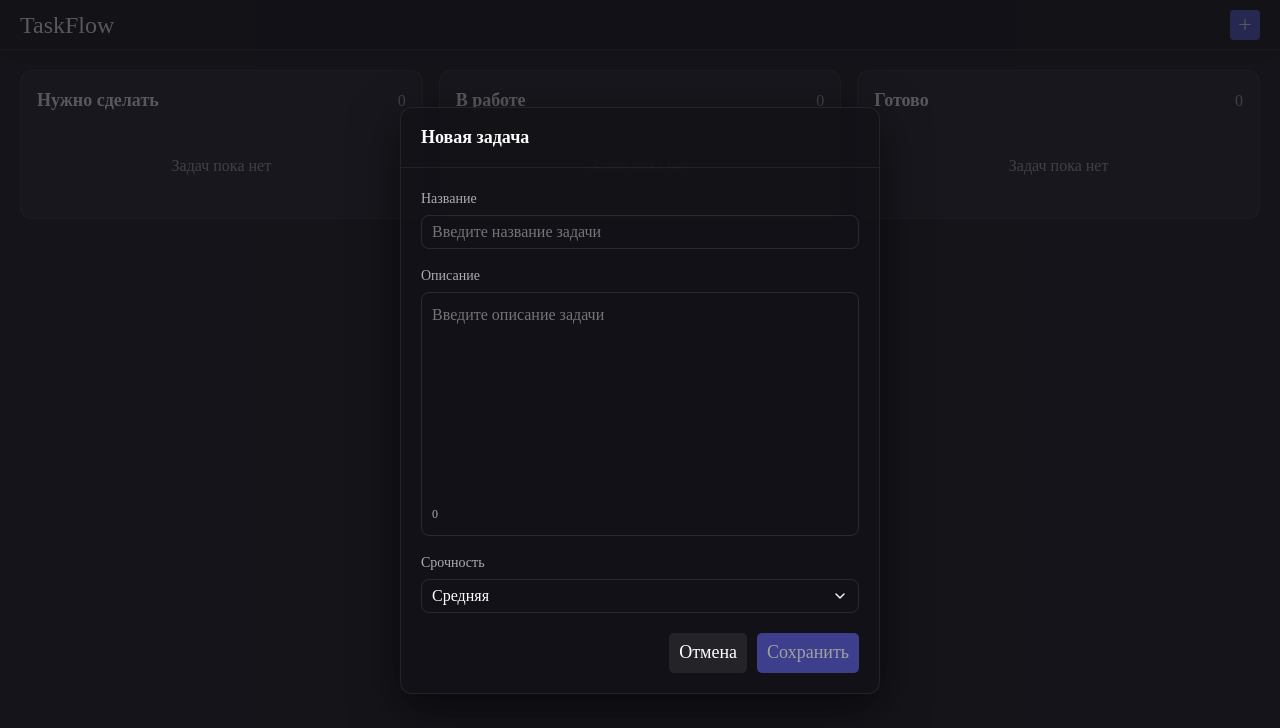
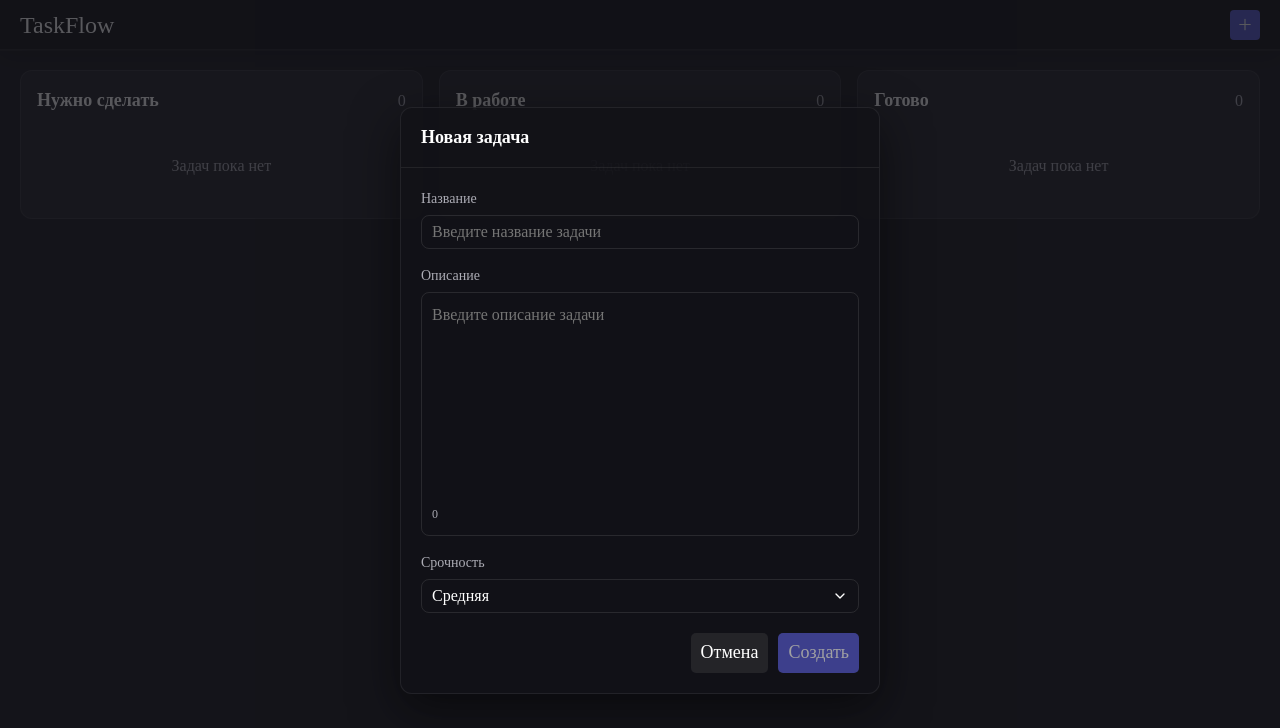
Before and after one commit to V1zefull/TaskFlow, a React (Vite) app: page / in a window 1280 px wide. Both pictures are taken after a click on the button 1245 px from the left and 24 px from the top of the page. Shown: the top 728 px of the page. Built offline with nearby package versions, Linux system fonts and the light colour scheme.

Commit message:
Feat: Добавление редактирования задач

```diff
--- a/src/App.tsx
+++ b/src/App.tsx
@@ -1,24 +1,63 @@
 import { useState } from "react";
 import "./App.css";
 import Header from "@/components/header/Header";
-import TaskCardAddModal from "@/components/taskCard/modal/TaskCardAddModal";
-import { useTaskStore } from "./store/useTaskStore";
-import TaskBoard from "./components/taskBoard/TaskBoard";
+import TaskFormModal from "@/components/taskCard/modal/TaskFormModal";
+import TaskBoard from "@/components/taskBoard/TaskBoard";
+import { useTaskStore } from "@/store/useTaskStore";
+import type { TaskFormValue } from "@/types/task";
 
 function App() {
-  const [isAddModalOpen, setIsAddModalOpen] = useState(false);
+  const [isTaskModalOpen, setIsTaskModalOpen] = useState(false);
+  const [editingTaskId, setEditingTaskId] = useState<string | null>(null);
+
+  const tasks = useTaskStore((state) => state.tasks);
   const addTask = useTaskStore((state) => state.addTask);
+  const updateTask = useTaskStore((state) => state.updateTask);
+
+  const editingTask = editingTaskId
+    ? tasks.find((task) => task.id === editingTaskId)
+    : undefined;
+
+  const handleCreateTask = () => {
+    setEditingTaskId(null);
+    setIsTaskModalOpen(true);
+  };
+
+  const handleEditTask = (taskId: string) => {
+    setEditingTaskId(taskId);
+    setIsTaskModalOpen(true);
+  };
+
+  const handleCloseTaskModal = () => {
+    setIsTaskModalOpen(false);
+    setEditingTaskId(null);
+  };
+
+  const handleSubmitTask = (value: TaskFormValue) => {
+    if (editingTaskId) {
+      updateTask(editingTaskId, value);
+      return;
+    }
+
+    addTask(value);
+  };
+
   return (
     <>
-      <Header onAddTaskClick={() => setIsAddModalOpen(true)} />
+      <Header onAddTaskClick={handleCreateTask} />
       <main>
-        <TaskBoard />
+        <TaskBoard onEditTask={handleEditTask} />
       </main>
-      <TaskCardAddModal
-        isOpen={isAddModalOpen}
-        onClose={() => setIsAddModalOpen(false)}
-        onSubmit={addTask}
-      />
+      {isTaskModalOpen && (
+        <TaskFormModal
+          key={editingTaskId ?? "create"}
+          isOpen
+          mode={editingTask ? "edit" : "create"}
+          value={editingTask}
+          onClose={handleCloseTaskModal}
+          onSubmit={handleSubmitTask}
+        />
+      )}
     </>
   );
 }
--- a/src/components/taskBoard/TaskBoard.tsx
+++ b/src/components/taskBoard/TaskBoard.tsx
@@ -8,7 +8,11 @@ const COLUMNS = [
   { status: "done", title: "Готово" },
 ] as const;
 
-export default function TaskBoard() {
+interface TaskBoardProps {
+  onEditTask: (taskId: string) => void;
+}
+
+export default function TaskBoard({ onEditTask }: TaskBoardProps) {
   const tasks = useTaskStore((state) => state.tasks);
   return (
     <div>
@@ -26,7 +30,11 @@ export default function TaskBoard() {
               <div className={styles.taskList}>
                 {columnTasks.length > 0 ? (
                   columnTasks.map((task) => (
-                    <TaskCard key={task.id} task={task} />
+                    <TaskCard
+                      key={task.id}
+                      task={task}
+                      onEdit={() => onEditTask(task.id)}
+                    />
                   ))
                 ) : (
                   <p className={styles.empty}>Задач пока нет</p>
--- a/src/components/taskCard/TaskCard.module.css
+++ b/src/components/taskCard/TaskCard.module.css
@@ -99,9 +99,19 @@
   font-size: 12px;
 }
 
+.actions {
+  display: flex;
+  align-items: center;
+  gap: 4px;
+}
+
 .deleteButton {
   flex-shrink: 0;
   color: var(--color-danger-text);
+}
+
+.editButton {
+  flex-shrink: 0;
 }
 
 .deleteButton:hover {
@@ -118,6 +128,10 @@
   .urgency {
     align-self: flex-start;
   }
+
+  .actions {
+    justify-content: flex-end;
+  }
 }
 
 @media (prefers-reduced-motion: reduce) {
--- a/src/components/taskCard/TaskCard.tsx
+++ b/src/components/taskCard/TaskCard.tsx
@@ -7,6 +7,7 @@ import styles from "./TaskCard.module.css";
 
 interface TaskCardProps {
   task: Task;
+  onEdit: () => void;
 }
 
 const STATUS_OPTIONS: TfSelectOption[] = [
@@ -26,7 +27,7 @@ function isTaskStatus(value: string): value is TaskStatus {
   return value === "todo" || value === "inProgress" || value === "done";
 }
 
-export default function TaskCard({ task }: TaskCardProps) {
+export default function TaskCard({ task, onEdit }: TaskCardProps) {
   const updateTaskStatus = useTaskStore((state) => state.updateTaskStatus);
   const removeTask = useTaskStore((state) => state.removeTask);
   const handleStatusChange = (value: string) => {
@@ -40,6 +41,7 @@ export default function TaskCard({ task }: TaskCardProps) {
       removeTask(task.id);
     }
   };
+
   return (
     <article className={styles.card}>
       <div className={styles.header}>
@@ -67,6 +69,15 @@ export default function TaskCard({ task }: TaskCardProps) {
           />
         </div>
 
+        <div className={styles.actions}>
+          <TfButton
+            variant="ghost"
+            size="sm"
+            className={styles.editButton}
+            onClick={onEdit}
+          >
+            Редактировать
+          </TfButton>
           <TfButton
             variant="ghost"
             size="sm"
@@ -76,6 +87,7 @@ export default function TaskCard({ task }: TaskCardProps) {
             Удалить
           </TfButton>
         </div>
+      </div>
     </article>
   );
 }
--- a/src/components/taskCard/modal/TaskCardAddModal.tsx
+++ b/src/components/taskCard/modal/TaskFormModal.tsx
@@ -1,13 +1,12 @@
 import { useState } from "react";
-import style from "./TaskCardAddModal.module.css";
+import style from "./TaskFormModal.module.css";
 import TfModal from "@/components/uikit/modal/TfModal";
 import TfInput from "@/components/uikit/inputs/TfInput";
 import TfTextarea from "@/components/uikit/inputs/textarea/TfTextarea";
 import TfButton from "@/components/uikit/buttons/TfButton";
 import TfSelect from "@/components/uikit/select/TfSelect";
 import type { TfSelectOption } from "@/components/uikit/select/TfSelect";
-import type { CreateTaskInput, TaskUrgency } from "@/types/task";
-
+import type { TaskFormValue, TaskUrgency } from "@/types/task";
 
 const URGENCY_OPTIONS: TfSelectOption[] = [
   { value: "low", label: "Низкая" },
@@ -16,28 +15,46 @@ const URGENCY_OPTIONS: TfSelectOption[] = [
   { value: "critical", label: "Критическая" },
 ];
 
-export interface TaskCardAddModalProps {
+function isTaskUrgency(value: string): value is TaskUrgency {
+  return (
+    value === "low" ||
+    value === "medium" ||
+    value === "high" ||
+    value === "critical"
+  );
+}
+
+export interface TaskFormModalProps {
+  value?: TaskFormValue;
   isOpen: boolean;
   onClose: () => void;
-  onSubmit: (data: CreateTaskInput) => void;
+  onSubmit: (data: TaskFormValue) => void;
+  mode?: "create" | "edit";
 }
 
-export default function TaskCardAddModal({
+export default function TaskFormModal({
+  value,
   isOpen,
   onClose,
   onSubmit,
-}: TaskCardAddModalProps) {
-  const [title, setTitle] = useState("");
-  const [description, setDescription] = useState("");
-  const [urgency, setUrgency] = useState<TaskUrgency>("medium");
+  mode = "create",
+}: TaskFormModalProps) {
+  const [title, setTitle] = useState(value?.title ?? "");
+  const [description, setDescription] = useState(value?.description ?? "");
+  const [urgency, setUrgency] = useState<TaskUrgency>(
+    value?.urgency ?? "medium",
+  );
 
   const canSubmit = title.trim().length > 0;
 
   const handleClose = () => {
-    setTitle("");
-    setDescription("");
-    setUrgency("medium");
     onClose();
+  };
+
+  const handleUrgencyChange = (nextUrgency: string) => {
+    if (isTaskUrgency(nextUrgency)) {
+      setUrgency(nextUrgency);
+    }
   };
 
   const handleSubmit = () => {
@@ -47,13 +64,17 @@ export default function TaskCardAddModal({
   };
 
   return (
-    <TfModal isOpen={isOpen} onClose={handleClose} headerName="Новая задача">
+    <TfModal
+      isOpen={isOpen}
+      onClose={handleClose}
+      headerName={mode === "create" ? "Новая задача" : "Редактирование задачи"}
+    >
       <div className={style.field}>
-        <label className={style.label} htmlFor="taskCardAddModalTitle">
+        <label className={style.label} htmlFor="taskFormModalTitle">
           Название
         </label>
         <TfInput
-          id="taskCardAddModalTitle"
+          id="taskFormModalTitle"
           placeholder="Введите название задачи"
           value={title}
           onChange={(e) => setTitle(e.target.value)}
@@ -62,11 +83,11 @@ export default function TaskCardAddModal({
         />
       </div>
       <div className={style.field}>
-        <label className={style.label} htmlFor="taskCardAddModalDescription">
+        <label className={style.label} htmlFor="taskFormModalDescription">
           Описание
         </label>
         <TfTextarea
-          id="taskCardAddModalDescription"
+          id="taskFormModalDescription"
           placeholder="Введите описание задачи"
           value={description}
           onChange={(e) => setDescription(e.target.value)}
@@ -75,14 +96,14 @@ export default function TaskCardAddModal({
         />
       </div>
       <div className={style.field}>
-        <label className={style.label} htmlFor="taskCardAddModalUrgency">
+        <label className={style.label} htmlFor="taskFormModalUrgency">
           Срочность
         </label>
         <TfSelect
-          id="taskCardAddModalUrgency"
+          id="taskFormModalUrgency"
           options={URGENCY_OPTIONS}
           value={urgency}
-          onChange={(value) => setUrgency(value as TaskUrgency)}
+          onChange={handleUrgencyChange}
           fullWidth
         />
       </div>
@@ -95,7 +116,7 @@ export default function TaskCardAddModal({
           disabled={!canSubmit}
           onClick={handleSubmit}
         >
-          Сохранить
+          {mode === "create" ? "Создать" : "Сохранить"}
         </TfButton>
       </div>
     </TfModal>
--- a/src/store/useTaskStore.ts
+++ b/src/store/useTaskStore.ts
@@ -1,10 +1,11 @@
 import { create } from "zustand";
 import { persist } from "zustand/middleware";
-import type { CreateTaskInput, Task, TaskStatus } from "@/types/task";
+import type { TaskFormValue, Task, TaskStatus } from "@/types/task";
 
 interface TaskStore {
   tasks: Task[];
-  addTask: (input: CreateTaskInput) => void;
+  addTask: (input: TaskFormValue) => void;
+  updateTask: (id: string, input: TaskFormValue) => void;
   updateTaskStatus: (id: string, status: TaskStatus) => void;
   removeTask: (id: string) => void;
 }
@@ -31,6 +32,21 @@ export const useTaskStore = create<TaskStore>()(
           return { tasks: [task, ...state.tasks] };
         }),
 
+      updateTask: (id, input) =>
+        set((state) => ({
+          tasks: state.tasks.map((task) =>
+            task.id === id
+              ? {
+                  ...task,
+                  title: input.title.trim(),
+                  description: input.description.trim(),
+                  urgency: input.urgency,
+                  updatedAt: new Date().toISOString(),
+                }
+              : task,
+          ),
+        })),
+
       updateTaskStatus: (id, status) =>
         set((state) => ({
           tasks: state.tasks.map((task) =>
--- a/src/types/task.ts
+++ b/src/types/task.ts
@@ -12,4 +12,4 @@ export interface Task {
   updatedAt: string;
 }
 
-export type CreateTaskInput = Pick<Task, "title" | "description" | "urgency">;
+export type TaskFormValue = Pick<Task, "title" | "description" | "urgency">;
```
Also changed, not shown: src/components/taskCard/modal/TaskFormModal.module.css (renamed from src/components/taskCard/modal/TaskCardAddModal.module.css). Lines whose indentation alone changed are shown as unchanged.
